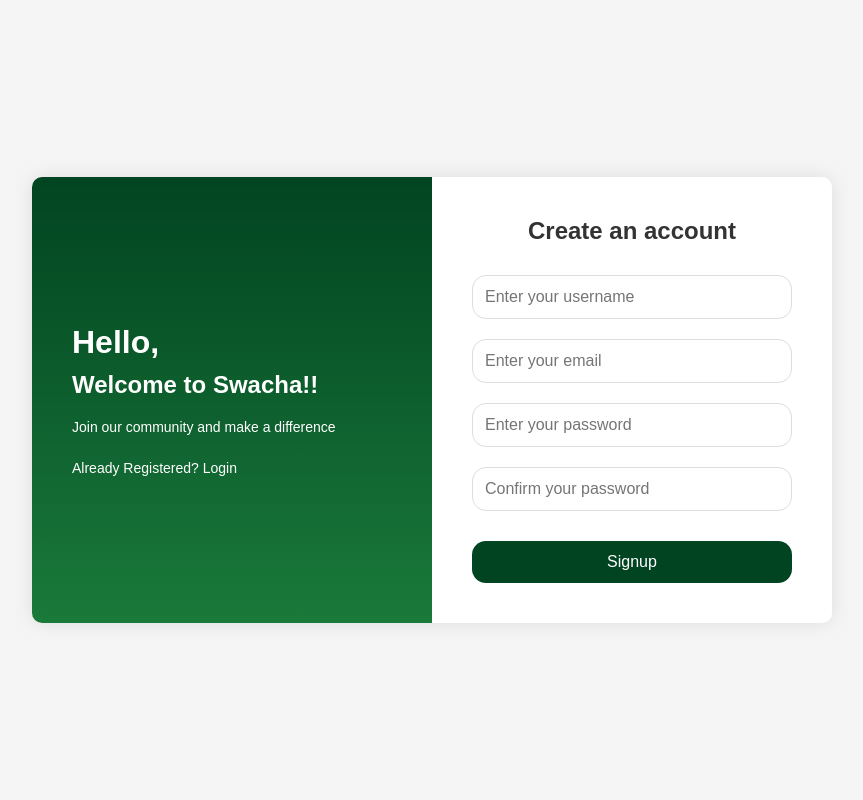
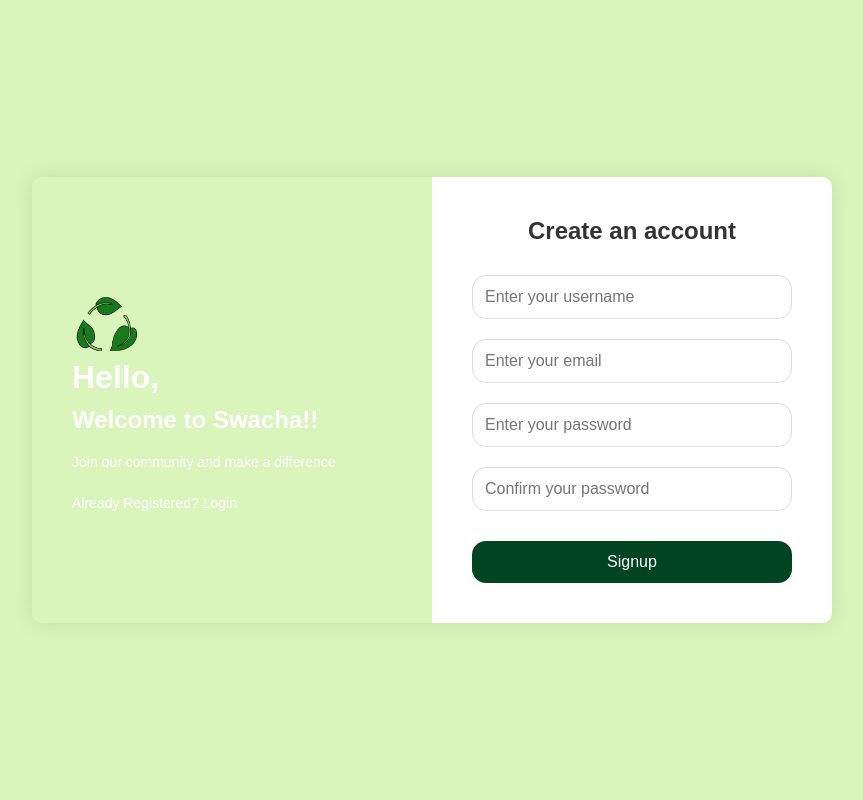
Before and after one commit to SukharamD/Swacha, a Django app: page /register/collector/ in a window 1280 px wide. Shown: the whole page, without its empty margins (208-1071 px from the left). Run offline with Django 5.2, Linux system fonts and the light colour scheme.

Commit message:
Changed Collector Register page

```diff
--- a/static/register.css
+++ b/static/register.css
@@ -5,7 +5,7 @@
   font-family: 'Arial', sans-serif;
 }
 body {
-  background: #d9f5bb;;
+  background: #d9f5bb;
   display: flex;
   justify-content: center;
   align-items: center;
--- a/static/register_collector.css
+++ b/static/register_collector.css
@@ -5,7 +5,7 @@
   font-family: 'Arial', sans-serif;
 }
 body {
-  background: #f5f5f5;
+  background: #d9f5bb;
   display: flex;
   justify-content: center;
   align-items: center;
@@ -21,7 +21,7 @@
   overflow: hidden;
 }
 .left {
-  background: linear-gradient(to bottom, #014421, #1a7a3a);
+  background: #d9f5bb;
   color: white;
   padding: 40px;
   flex: 1;
--- a/templates/login_collector.html
+++ b/templates/login_collector.html
@@ -49,8 +49,6 @@
 
           <button class="login-btn">Login</button>
           <a href=""><p>Forgot your Password?</p></a>
-          <div class="or-separator">Or</div>
-          <button class="gmail-btn">Login with Gmail</button>
         </form>
       </div>
     </div>
--- a/templates/register_collector.html
+++ b/templates/register_collector.html
@@ -10,6 +10,7 @@
   <body>
     <div class="container">
       <div class="left">
+        <img src="{% static 'Logo_new1.png' %}" height="70px" width="70px" />
         <h1>Hello,</h1>
         <h2>Welcome to Swacha!!</h2>
         <p>Join our community and make a difference</p>
```
Also changed, not shown: 1 other file.
